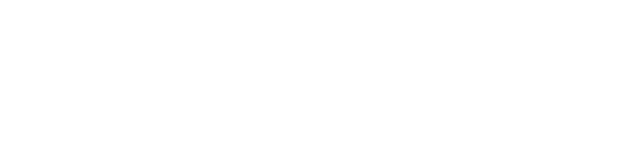
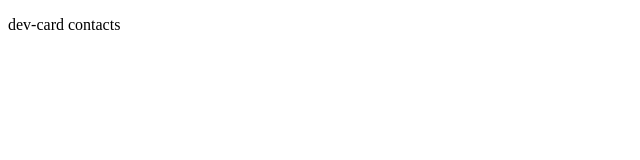
Before and after one commit to drouno/dev-card, a plain HTML site: page index.html in a window 1280 px wide. Shown: the whole page, without its empty margins (0-640 px from the left). Drawn offline with Linux system fonts and the light colour scheme.

Commit message:
feat: добавлен блок контактов

```diff
--- a/index.html
+++ b/index.html
@@ -4,6 +4,7 @@
     <meta charset="UTF-8">
     <meta name="viewport" content="width=device-width, initial-scale=1.0">
     <title>Document</title>
+    <p>dev-card contacts</p>
     <link rel="stylesheet" href="style.css">
 </head>
 <body>
```
